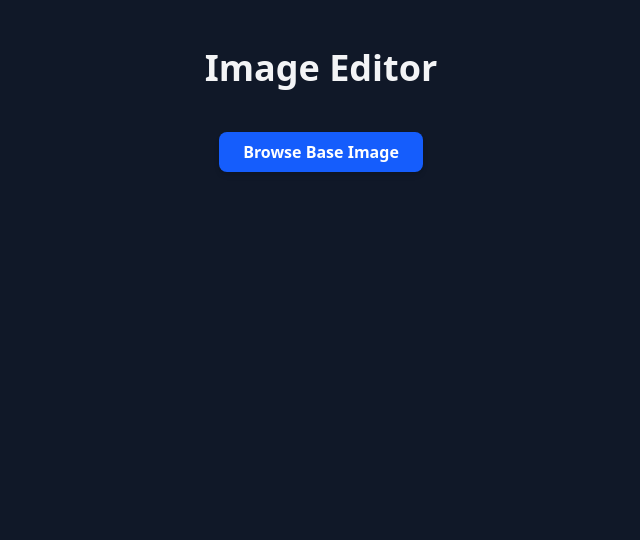
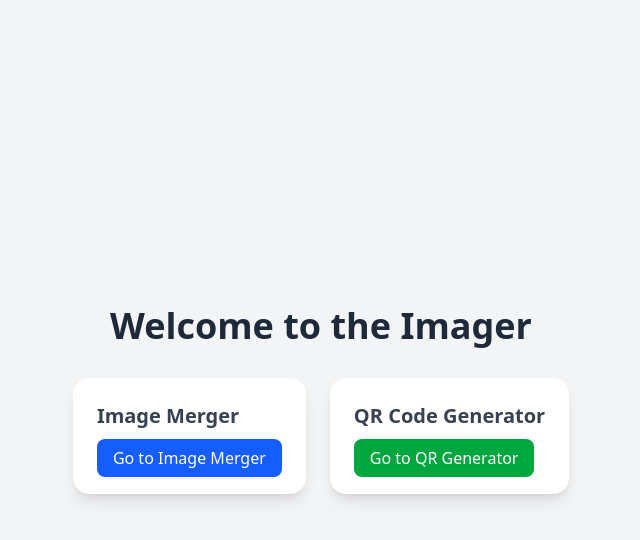
Before and after one commit to Suman-Kshetri/Image-Merge, a React (Vite) app: page / in a window 1280 px wide. Shown: the top 540 px of the page, without its empty margins (319-959 px from the left). Built offline with nearby package versions, Linux system fonts and the light colour scheme.

Commit message:
implementing router

```diff
--- a/package.json
+++ b/package.json
@@ -20,6 +20,7 @@
     "react-dom": "^19.1.0",
     "react-draggable": "^4.4.6",
     "react-image-crop": "^11.0.10",
+    "react-router-dom": "^7.6.3",
     "tailwindcss": "^4.1.8"
   },
   "devDependencies": {
--- a/src/App.tsx
+++ b/src/App.tsx
@@ -1,16 +1,33 @@
-import ImageUploader from './components/ImageUploader'
-import './index.css'
+import "./index.css";
+import { createBrowserRouter, RouterProvider } from "react-router-dom";
+import Home from "./pages/Home";
+import ImageUploader from "./components/ImageUploader";
+// import QrGenerator from "./components/QrGenerator";
+import ToolLayout from "./pages/ToolLayout";
+
+const router = createBrowserRouter([
+  {
+    path: "/",
+    element: <Home />, // Home page with no nav bar
+  },
+  {
+    path: "/",
+    element: <ToolLayout />, // Layout with nav bar
+    children: [
+      {
+        path: "merge-image",
+        element: <ImageUploader />,
+      },
+      {
+        path: "qr-generator",
+        // element: <QrGenerator />,
+      },
+    ],
+  },
+]);
 
 function App() {
-  return (
-   <>
-  <div className="dark min-h-screen bg-gray-900 text-gray-100 flex flex-col items-center py-12 px-6">
-    <h1 className="text-4xl font-bold mb-1 select-none">Image Editor</h1>
-    <ImageUploader />
-  </div>
-</>
-
-  )
+  return <RouterProvider router={router} />;
 }
 
-export default App
+export default App;
--- a/src/components/MergedImagePreview.tsx
+++ b/src/components/MergedImagePreview.tsx
@@ -12,7 +12,7 @@ const MergedImagePreview = ({ url, width, height, onDownload }: Props) => (
     </div>
     <button
       onClick={onDownload}
-      className="mt-4 px-6 py-2 bg-indigo-600 text-white font-semibold rounded-lg shadow-md hover:bg-indigo-700 transition duration-300"
+      className="mt-4 px-6 py-2 bg-indigo-600 text-white font-semibold cursor-pointer rounded-lg shadow-md hover:bg-indigo-700 transition duration-300"
     >
       Download Merged Image
     </button>
--- /dev/null
+++ b/src/pages/Home.tsx
@@ -0,0 +1,36 @@
+
+import { NavLink } from 'react-router-dom'
+
+const Home = () => {
+  return (
+    <div className="flex flex-col items-center justify-center min-h-screen bg-gray-100 space-y-6">
+      <h1 className="text-4xl font-bold text-gray-800 mb-8">Welcome to the Imager</h1>
+
+      <div className="flex space-x-6">
+        {/* Card for Image Merger */}
+        <div className="bg-white p-6 rounded-2xl shadow-lg hover:shadow-xl transition-all">
+          <h2 className="text-xl font-semibold mb-4 text-gray-700">Image Merger</h2>
+          <NavLink
+            to="/merge-image"
+            className="px-4 py-2 bg-blue-600 text-white rounded-lg hover:bg-blue-700 transition"
+          >
+            Go to Image Merger
+          </NavLink>
+        </div>
+
+        {/* Card for QR Code Generator */}
+        <div className="bg-white p-6 rounded-2xl shadow-lg hover:shadow-xl transition-all">
+          <h2 className="text-xl font-semibold mb-4 text-gray-700">QR Code Generator</h2>
+          <NavLink
+            to="/qr-generator"
+            className="px-4 py-2 bg-green-600 text-white rounded-lg hover:bg-green-700 transition"
+          >
+            Go to QR Generator
+          </NavLink>
+        </div>
+      </div>
+    </div>
+  )
+}
+
+export default Home
--- /dev/null
+++ b/src/pages/ToolLayout.tsx
@@ -0,0 +1,42 @@
+import { NavLink, Outlet, useLocation } from "react-router-dom";
+
+const ToolLayout = () => {
+  const location = useLocation();
+
+  return (
+    <div className="min-h-screen bg-gray-100 relative p-6">
+      {/* Navbar in Top-Right */}
+      <div className="absolute top-4 right-6 space-x-4">
+        {location.pathname !== "/merge-image" && (
+          <NavLink
+            to="/merge-image"
+            className="px-4 py-2 bg-blue-600 text-white rounded-lg hover:bg-blue-700 transition"
+          >
+            Go To Image Merger
+          </NavLink>
+        )}
+        {location.pathname !== "/qr-generator" && (
+          <NavLink
+            to="/qr-generator"
+            className="px-4 py-2 bg-green-600 text-white rounded-lg hover:bg-green-700 transition"
+          >
+            Go To QR Generator
+          </NavLink>
+        )}
+        <NavLink
+          to="/"
+          className="px-4 py-2 bg-gray-700 text-white rounded-lg hover:bg-gray-800 transition"
+        >
+          Home
+        </NavLink>
+      </div>
+
+      {/* Subpage Content */}
+      <div className="pt-20">
+        <Outlet />
+      </div>
+    </div>
+  );
+};
+
+export default ToolLayout;
```
Also changed, not shown: 1 other file (tests, documents, lock files or other folders).
